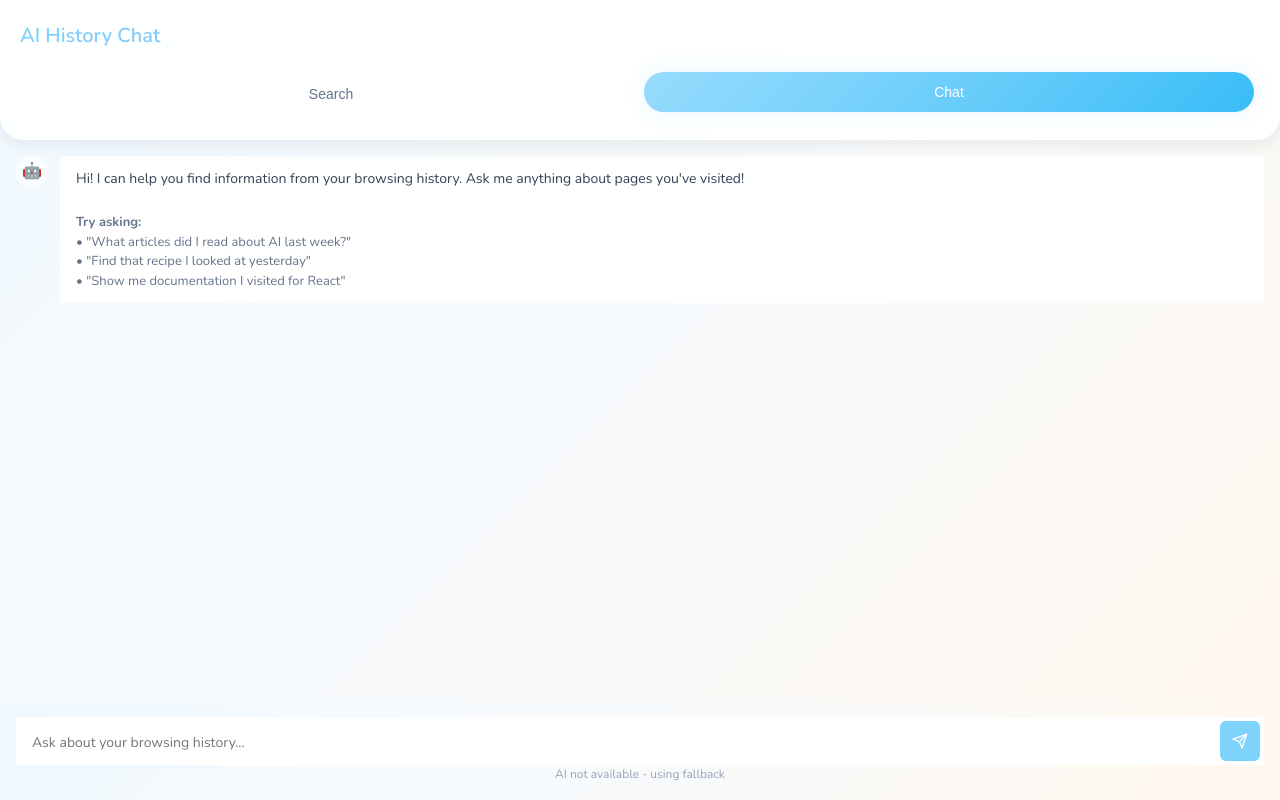
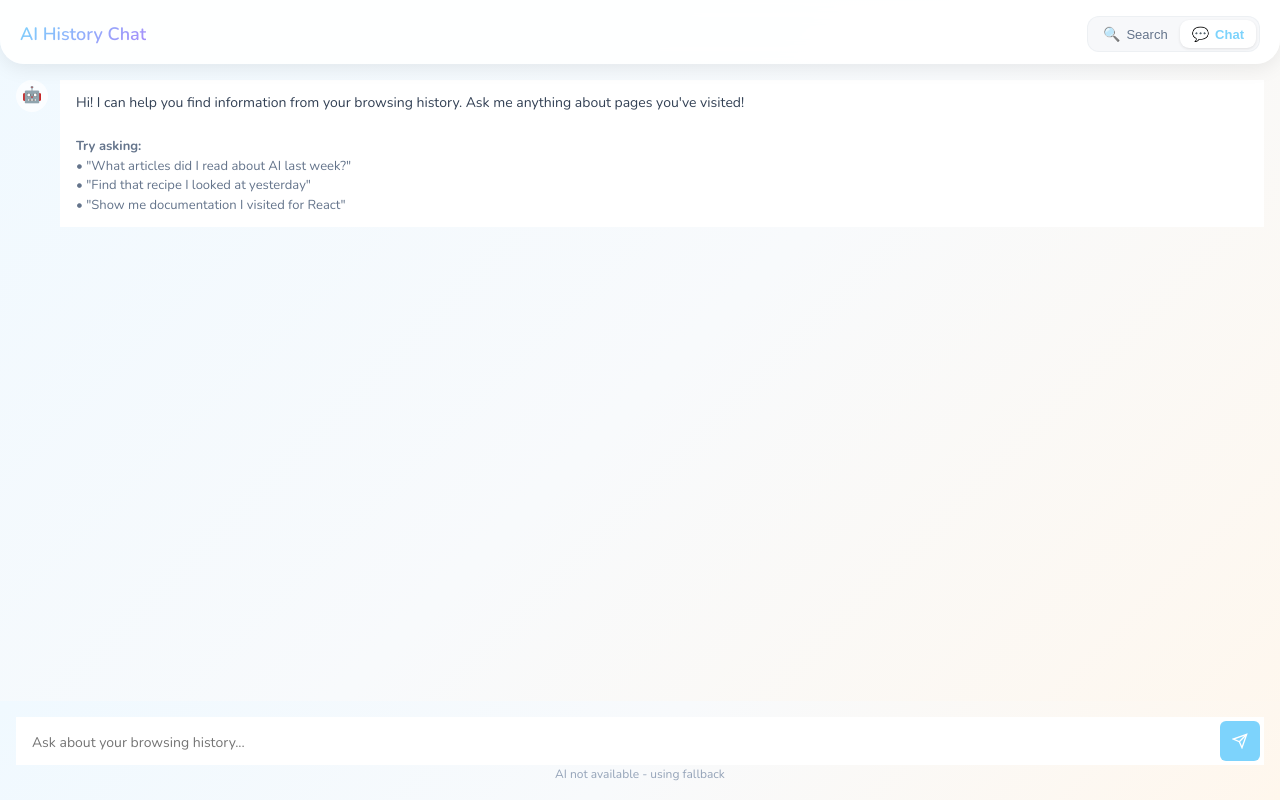
Before and after one commit to simoncpu/chrome-history-copilot, a browser extension: page chrome-extension/sidepanel/history_chat.html in a window 1280 px wide. Drawn offline with nearby package versions, Linux system fonts and the light colour scheme.

Commit message:
Update the UI, make the buttons for Search and Chat smaller.

```diff
--- a/chrome-extension/sidepanel/history_chat.html
+++ b/chrome-extension/sidepanel/history_chat.html
@@ -11,9 +11,15 @@
     <!-- Header -->
     <header class="header">
       <h1 class="title">AI History Chat</h1>
-      <div class="nav-tabs">
-        <button class="tab-button" data-page="search">Search</button>
-        <button class="tab-button active" data-page="chat">Chat</button>
+      <div class="nav-tabs" role="tablist" aria-label="Navigation">
+        <button class="tab-button" data-page="search" role="tab" aria-selected="false" aria-controls="search-panel">
+          <span class="tab-button-icon" aria-hidden="true">🔍</span>
+          Search
+        </button>
+        <button class="tab-button active" data-page="chat" role="tab" aria-selected="true" aria-controls="chat-panel">
+          <span class="tab-button-icon" aria-hidden="true">💬</span>
+          Chat
+        </button>
       </div>
     </header>
 
--- a/chrome-extension/sidepanel/styles.css
+++ b/chrome-extension/sidepanel/styles.css
@@ -63,7 +63,7 @@ body {
 
 /* Header */
 .header {
-  padding: 20px;
+  padding: 16px 20px 12px;
   background: var(--surface-elevated);
   backdrop-filter: blur(10px);
   position: sticky;
@@ -71,66 +71,77 @@ body {
   z-index: 10;
   border-radius: 0 0 var(--border-radius-soft) var(--border-radius-soft);
   box-shadow: var(--shadow-soft);
+  display: flex;
+  align-items: center;
+  justify-content: space-between;
 }
 
 .title {
-  font-size: 20px;
+  font-size: 18px;
   font-weight: 600;
-  margin-bottom: 16px;
+  margin: 0;
   color: var(--text-primary);
   background: linear-gradient(135deg, var(--primary-color), var(--accent-color));
   -webkit-background-clip: text;
   -webkit-text-fill-color: transparent;
   background-clip: text;
+  flex-shrink: 0;
 }
 
 .nav-tabs {
-  display: flex;
-  gap: 8px;
-  background: var(--surface);
-  padding: 6px;
-  border-radius: var(--border-radius-soft);
-  backdrop-filter: blur(10px);
+  display: inline-flex;
+  background: rgba(148, 163, 184, 0.08);
+  border-radius: 12px;
+  padding: 3px;
+  border: 1px solid rgba(148, 163, 184, 0.1);
 }
 
 .tab-button {
-  flex: 1;
-  padding: 12px 20px;
+  display: inline-flex;
+  align-items: center;
+  gap: 6px;
+  padding: 6px 12px;
   border: none;
   background: transparent;
   color: var(--text-secondary);
-  font-size: 14px;
+  font-size: 13px;
   font-weight: 500;
-  border-radius: var(--border-radius-soft);
+  border-radius: 9px;
   cursor: pointer;
   transition: var(--transition-smooth);
   position: relative;
-  overflow: hidden;
+  white-space: nowrap;
+  min-width: auto;
 }
 
-.tab-button:hover {
-  background: var(--surface-elevated);
+.tab-button:hover:not(.active) {
+  background: rgba(255, 255, 255, 0.6);
   color: var(--text-primary);
-  transform: translateY(-2px);
-  box-shadow: var(--shadow-soft);
+}
+
+.tab-button:focus {
+  outline: 2px solid var(--primary-color);
+  outline-offset: 2px;
+}
+
+.tab-button:focus:not(:focus-visible) {
+  outline: none;
 }
 
 .tab-button.active {
-  background: linear-gradient(135deg, var(--primary-color), var(--primary-hover));
-  color: white;
-  box-shadow: var(--shadow-glow);
-  transform: translateY(-2px);
+  background: white;
+  color: var(--primary-color);
+  box-shadow: 0 1px 3px rgba(0, 0, 0, 0.1);
+  font-weight: 600;
 }
 
-.tab-button.active::before {
-  content: '';
-  position: absolute;
-  top: 0;
-  left: 0;
-  right: 0;
-  bottom: 0;
-  background: linear-gradient(135deg, rgba(255,255,255,0.2), transparent);
-  border-radius: inherit;
+.tab-button-icon {
+  font-size: 14px;
+  opacity: 0.8;
+}
+
+.tab-button.active .tab-button-icon {
+  opacity: 1;
 }
 
 /* Main Content */
```
Also changed, not shown: chrome-extension/sidepanel/history_search.html (+9 -3 lines).
